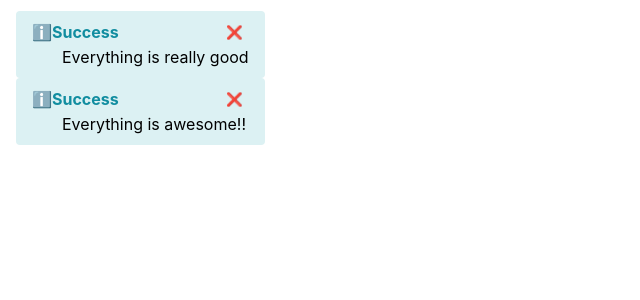
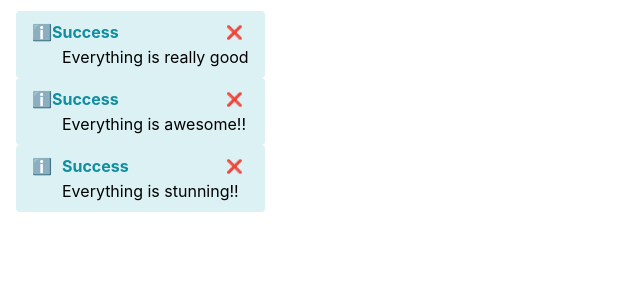
Before and after one commit to adityatambi/react-practice, a React (Create React App) app: page / in a window 1280 px wide. Shown: the top 300 px of the page, without its empty margins (0-640 px from the left). Built offline with nearby package versions, Linux system fonts and the light colour scheme.

Commit message:
explored css-in-js (emotion)

```diff
--- a/package.json
+++ b/package.json
@@ -3,6 +3,7 @@
   "version": "0.1.0",
   "private": true,
   "dependencies": {
+    "@emotion/react": "^11.13.0",
     "@testing-library/jest-dom": "^5.17.0",
     "@testing-library/react": "^13.4.0",
     "@testing-library/user-event": "^13.5.0",
--- /dev/null
+++ b/src/AlertEmotionCss.tsx
@@ -0,0 +1,94 @@
+/** @jsxImportSource @emotion/react */
+import { css } from '@emotion/react';
+import { useState } from 'react';
+import styles from './Alert.module.css';
+
+type Props = {
+  type?: string;
+  heading: string;
+  children: React.ReactNode;
+  closable?: boolean;
+  onClose?: () => void;
+};
+export function AlertEmotionCss({
+  type = 'information',
+  heading,
+  children,
+  closable,
+  onClose,
+}: Props) {
+  const [visible, setVisible] = useState(true);
+  if (!visible) {
+    return null;
+  }
+  function handleCloseClick() {
+    setVisible(false);
+    if (onClose) {
+      onClose();
+    }
+  }
+  return (
+    <div
+      css={css`
+        display: inline-flex;
+        flex-direction: column;
+        text-align: left;
+        padding: 10px 15px;
+        border-radius: 4px;
+        border: 1px solid transparent;
+        color: ${type === 'warning' ? '#e7650f' : '#118da0'};
+        background-color: ${type === 'warning' ? '#fe8da' : '#dcf1f3'};
+      `}
+    >
+      <div
+        css={css`
+          display: flex;
+          align-items: center;
+          margin-bottom: 5px;
+        `}
+      >
+        <span
+          role="img"
+          aria-label={type === 'warning' ? 'Warning' : 'Information'}
+          css={css`
+            width: 30px;
+          `}
+        >
+          {type === 'warning' ? '⚠' : 'ℹ️'}
+        </span>
+        <span
+          css={css`
+            font-weight: bold;
+          `}
+        >
+          {heading}
+        </span>
+        {closable && (
+          <button
+            aria-label="Close"
+            onClick={handleCloseClick}
+            css={css`
+              border: none;
+              background: transparent;
+              margin-left: auto;
+              cursor: pointer;
+            `}
+          >
+            <span role="img" aria-label="Close">
+              ❌
+            </span>
+          </button>
+        )}
+      </div>
+
+      <div
+        css={css`
+          margin-left: 30px;
+          color: #000;
+        `}
+      >
+        {children}
+      </div>
+    </div>
+  );
+}
--- a/src/App.tsx
+++ b/src/App.tsx
@@ -3,6 +3,7 @@ import logo from './logo.svg';
 import './App.css';
 import { Alert } from './Alert';
 import { AlertModuleCss } from './AlertModuleCss';
+import { AlertEmotionCss } from './AlertEmotionCss';
 
 function App() {
   return (
@@ -13,6 +14,10 @@ function App() {
       <AlertModuleCss heading="Success" closable>
         Everything is awesome!!
       </AlertModuleCss>
+
+      <AlertEmotionCss heading="Success" closable>
+        Everything is stunning!!
+      </AlertEmotionCss>
     </div>
   );
 }
```
Also changed, not shown: 1 other file (tests, documents, lock files or other folders).
